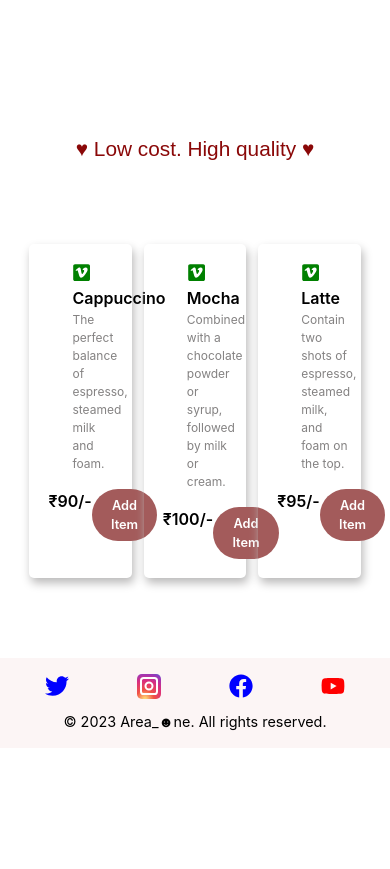
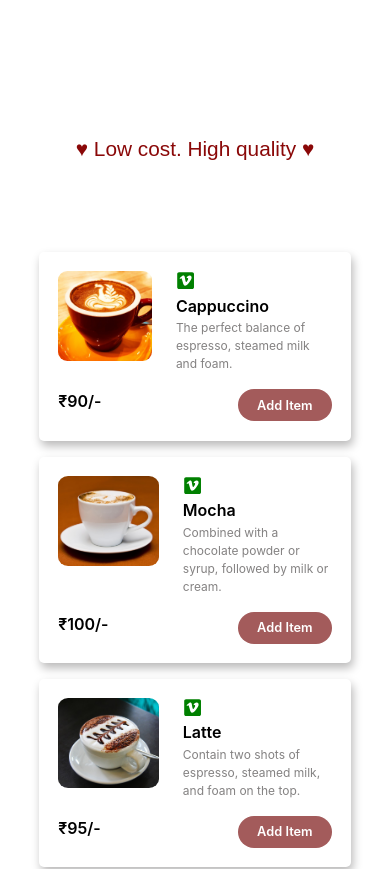
Before and after one commit to annusingh2403/area_one, a React (Create React App) app: page / in a window 390 px wide. Shown: the part 920-1789 px from the top of the page. Before the commit the page ends 1668 px from the top, so only its background shows below. Built offline with nearby package versions, Linux system fonts and the light colour scheme; grey boxes are pictures that could not be loaded.

Commit message:
made product section responsive in main.js

```diff
--- a/src/components/home/main/Main.css
+++ b/src/components/home/main/Main.css
@@ -140,7 +140,7 @@
 }
 
 .product-top .product-img {
-    width: 33%;
+    min-width: 33%;
     height: 90px;
     border-radius: 30%;
     margin-right: 1.5em;
@@ -151,6 +151,11 @@
     height: 100%;
     object-fit: cover;
     border-radius: 10%;
+}
+
+.product-img img:hover {
+    transform: scale(1.05);
+    transition: all .5s ease;
 }
 
 .veg {
@@ -191,3 +196,66 @@
     background-color: rgb(163, 91, 91);
     cursor: pointer;
 }
+
+.add-item button:hover {
+    opacity: .8;
+    transition: all .2s ease;
+}
+
+                                                            /* PRODUCTS-SECTION */
+
+
+@media (max-width: 800px) {
+
+    .section-products {
+        width: 95%;
+    }
+
+    .products-container {
+        display: flex;
+        justify-content: center;
+        align-items: center;
+        flex-wrap: wrap;
+    }
+
+    .products {
+        width: 47%;
+        margin: .5em;
+    }
+
+}
+
+@media (max-width: 666px) {
+
+    .section-products {
+        width: 100%;
+    }
+
+    .products-container {
+        display: flex;
+        justify-content: center;
+        align-items: center;
+        flex-wrap: wrap;
+    }
+
+    .products {
+        width: 47%;
+        margin: .5em;
+    }
+
+}
+
+@media (max-width: 550px) {
+
+    .products-container {
+        display: flex;
+        justify-content: center;
+        align-items: center;
+        flex-wrap: wrap;
+    }
+
+    .products {
+        width: 80%;
+        margin: .5em;
+    }
+}
--- a/src/components/home/main/Main.js
+++ b/src/components/home/main/Main.js
@@ -8,7 +8,9 @@ import Coffee from '../../../images/coffee.jpg';
 import Food from '../../../images/food.jpg';
 import Cake from '../../../images/cake.jpg';
 import Cappuchino from '../../../images/cappuchino.jpg';
-import { FaVimeoSquare, FaRupeeSign } from "react-icons/fa";
+import Mocha from '../../../images/mocha.jpg';
+import Latte from '../../../images/latte.jpg';
+import { FaVimeoSquare } from "react-icons/fa";
 
 
 const Main = () => {
@@ -87,7 +89,7 @@ const Main = () => {
                     <div className="products">
                         <div className="product-top">
                             <div className="product-img">
-                                <img src={Cappuchino} alt="" />
+                                <a href=""><img src={Cappuchino} alt="" /></a>
                             </div>
                             <div className="product-desc">
                                 <span className='veg'> <FaVimeoSquare/> </span>
@@ -107,7 +109,7 @@ const Main = () => {
                     <div className="products">
                         <div className="product-top">
                             <div className="product-img">
-                                <img src="https://images.pexels.com/photos/3879495/pexels-photo-3879495.jpeg?auto=compress&cs=tinysrgb&w=150" alt="" />
+                                <a href=""><img src={Mocha} alt="" /></a>
                             </div>
                             <div className="product-desc">
                                 <span className='veg'> <FaVimeoSquare/> </span>
@@ -127,7 +129,7 @@ const Main = () => {
                     <div className="products">
                         <div className="product-top">
                             <div className="product-img">
-                                <img src="https://images.pexels.com/photos/3879495/pexels-photo-3879495.jpeg?auto=compress&cs=tinysrgb&w=150" alt="" />
+                                <a href=""><img src={Latte} alt="" /></a>
                             </div>
                             <div className="product-desc">
                                 <span className='veg'> <FaVimeoSquare/> </span>
```
Also changed, not shown: src/images/latte.jpg (added), src/images/mocha.jpg (added).
